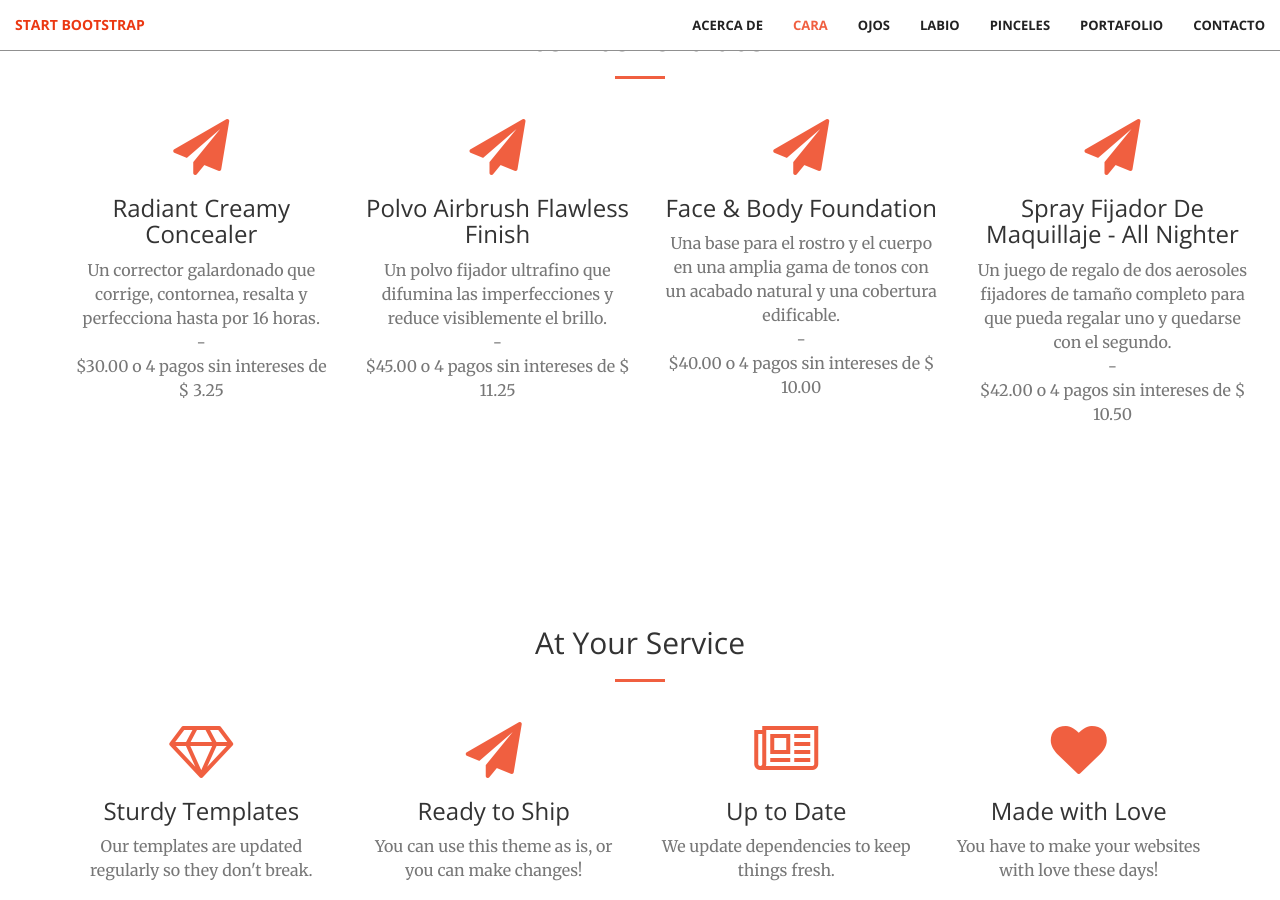
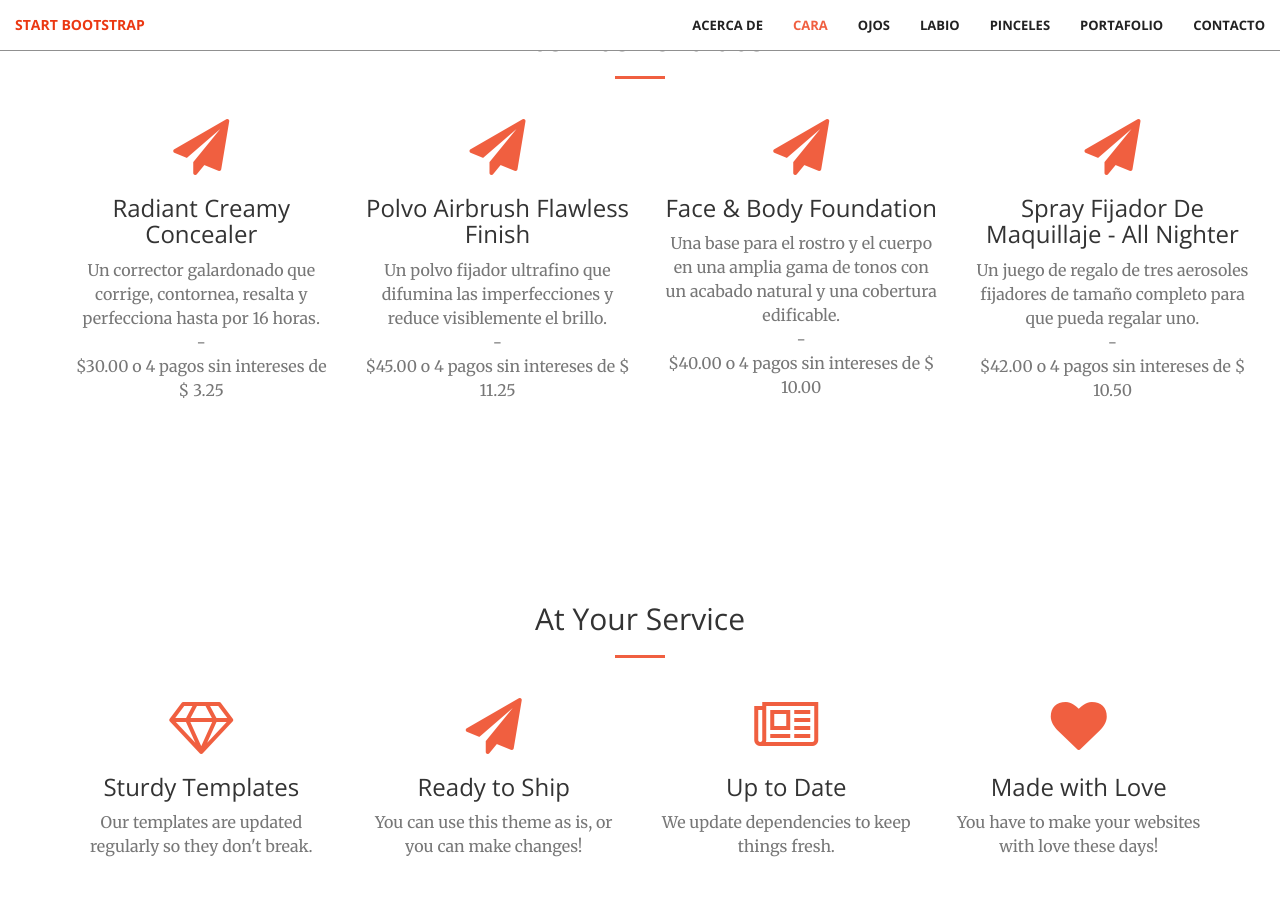
Before and after one commit to KatherineMerchanS/KatherineMerchanS.github.io, a Jekyll site: the page built from index.html, in a window 1280 px wide and 900 px high, scrolled down 1438 px. Built offline with Jekyll 4.4.1, drawn with Linux system fonts in a browser that asks for light colours.

Commit message:
Update cara.html

```diff
--- a/_includes/cara.html
+++ b/_includes/cara.html
@@ -44,7 +44,7 @@
                 <div class="service-box">
                     <i class="fa fa-4x fa-paper-plane wow bounceIn text-primary" data-wow-delay=".1s"></i>
                     <h3>Spray Fijador De Maquillaje - All Nighter</h3>
-                    <p class="text-muted">Un juego de regalo de dos aerosoles fijadores de tamaño completo para que pueda regalar uno y quedarse con el segundo.</p>
+                    <p class="text-muted">Un juego de regalo de tres aerosoles fijadores de tamaño completo para que pueda regalar uno.</p>
                     <p class="text-muted">-</p>
                     <p class="text-muted">$42.00 o 4 pagos sin intereses de $ 10.50</p>
                 </div>
```
